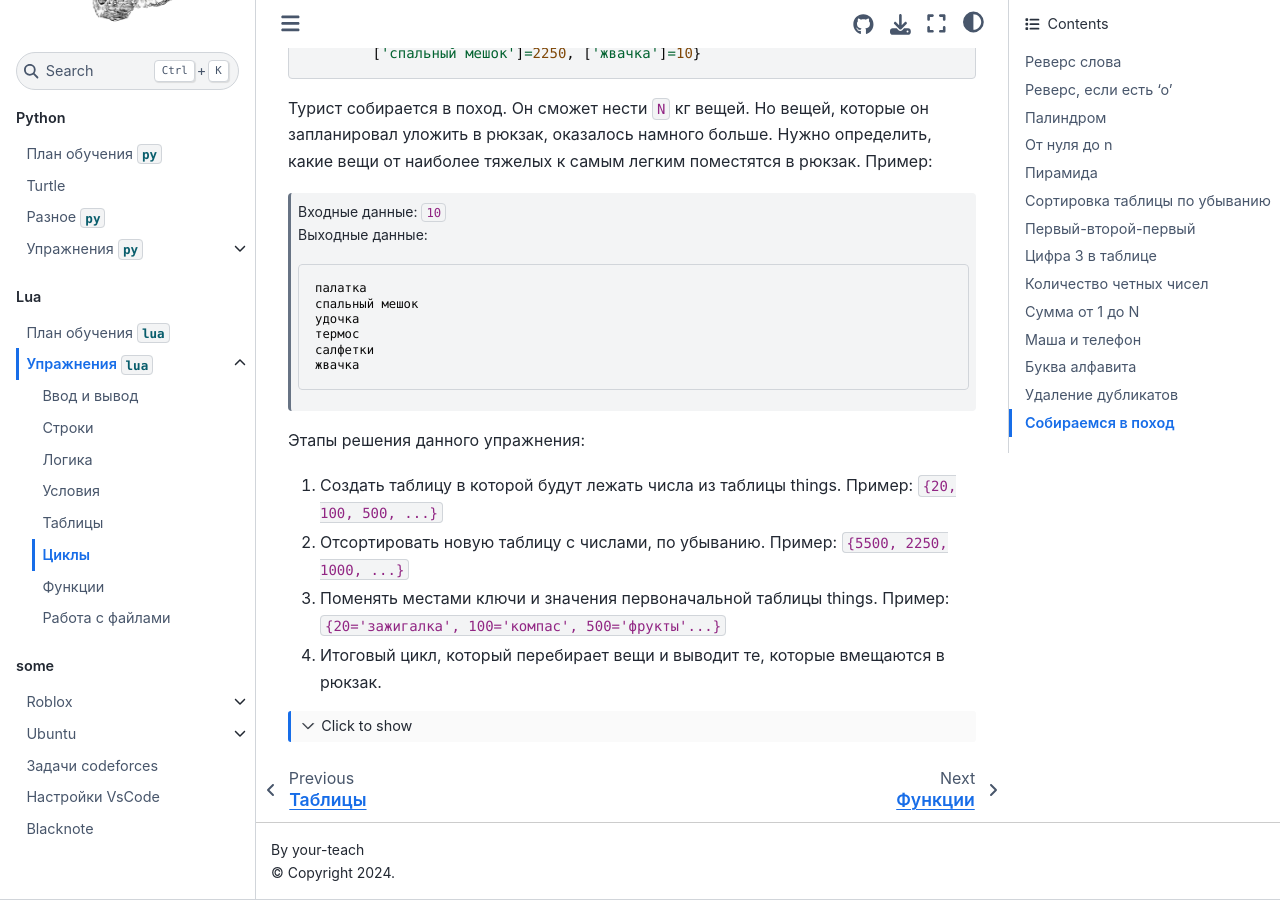
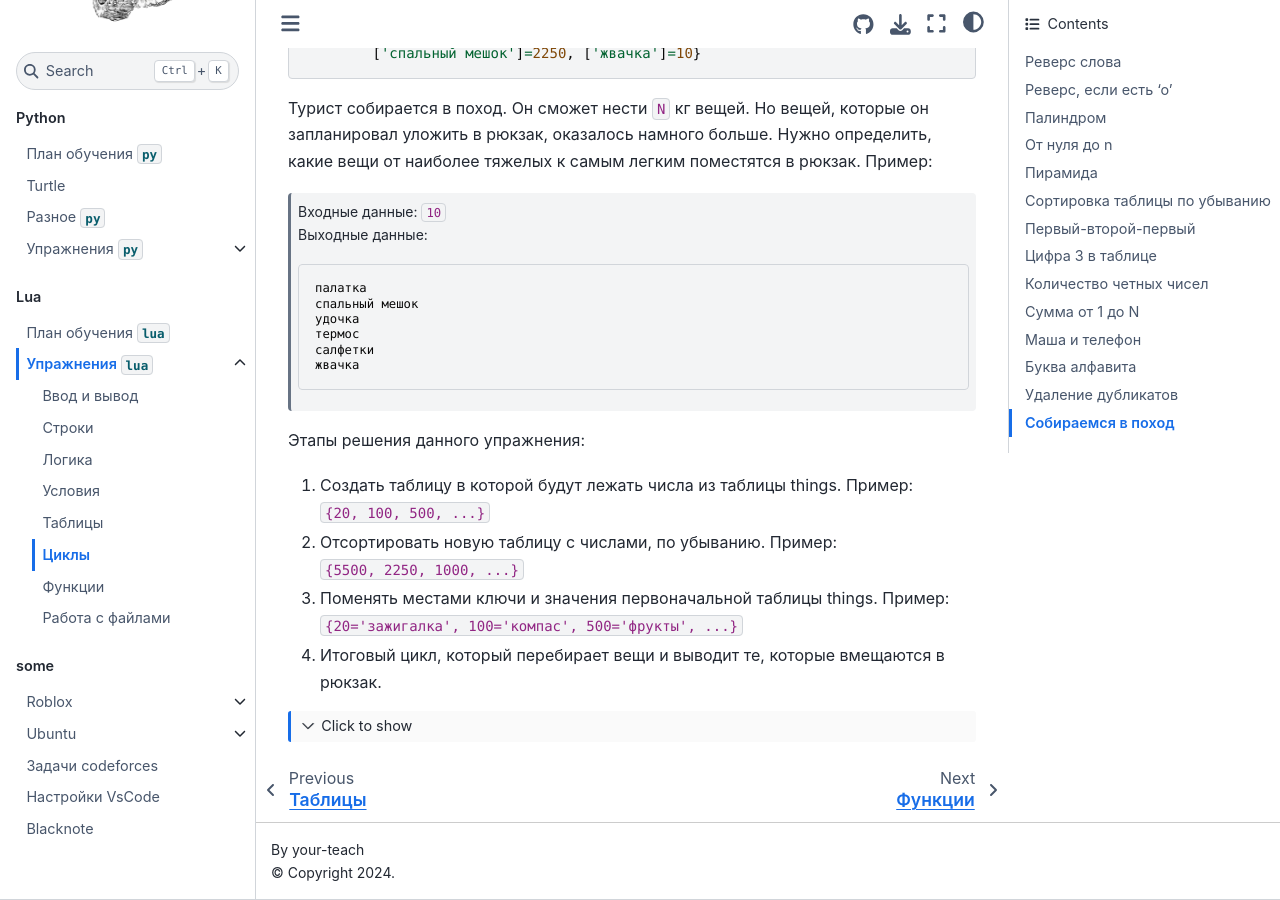
Before and after one commit to your-teach/faithpages, a Jupyter Book: the page built from tasks-lua/6.cycles.md, in a window 1280 px wide and 900 px high, scrolled down 5092 px. Built offline with Jupyter Book 1.0.4 settings and Sphinx 7.4.7 and the Sphinx Book theme 1.1.4, drawn with Linux system fonts in a browser that asks for light colours.

`````diff
--- a/tasks-lua/6.cycles.md
+++ b/tasks-lua/6.cycles.md
@@ -300,12 +300,12 @@ things = {['зажигалка']=20, ['компас']=100, ['фрукты']=500,
 > ```
 
 Этапы решения данного упражнения:
-1. Создать таблицу в которой будут лежать числа из таблицы things. Пример:
+1. Создать таблицу в которой будут лежать числа из таблицы things. Пример:\
 `{20, 100, 500, ...}`
-2. Отсортировать  новую таблицу с числами, по убыванию. Пример:
+2. Отсортировать  новую таблицу с числами, по убыванию. Пример:\
 `{5500, 2250, 1000, ...}`
-3. Поменять местами ключи и значения первоначальной таблицы things. Пример:
-`{20='зажигалка', 100='компас', 500='фрукты'...}`
+3. Поменять местами ключи и значения первоначальной таблицы things. Пример:\
+`{20='зажигалка', 100='компас', 500='фрукты', ...}`
 4. Итоговый цикл, который перебирает вещи и выводит те, которые вмещаются в рюкзак.
 
 ````{toggle}
`````
Also changed, not shown: other parts of tasks-lua/6.cycles.md (+1 -1 lines), 1 other file.
